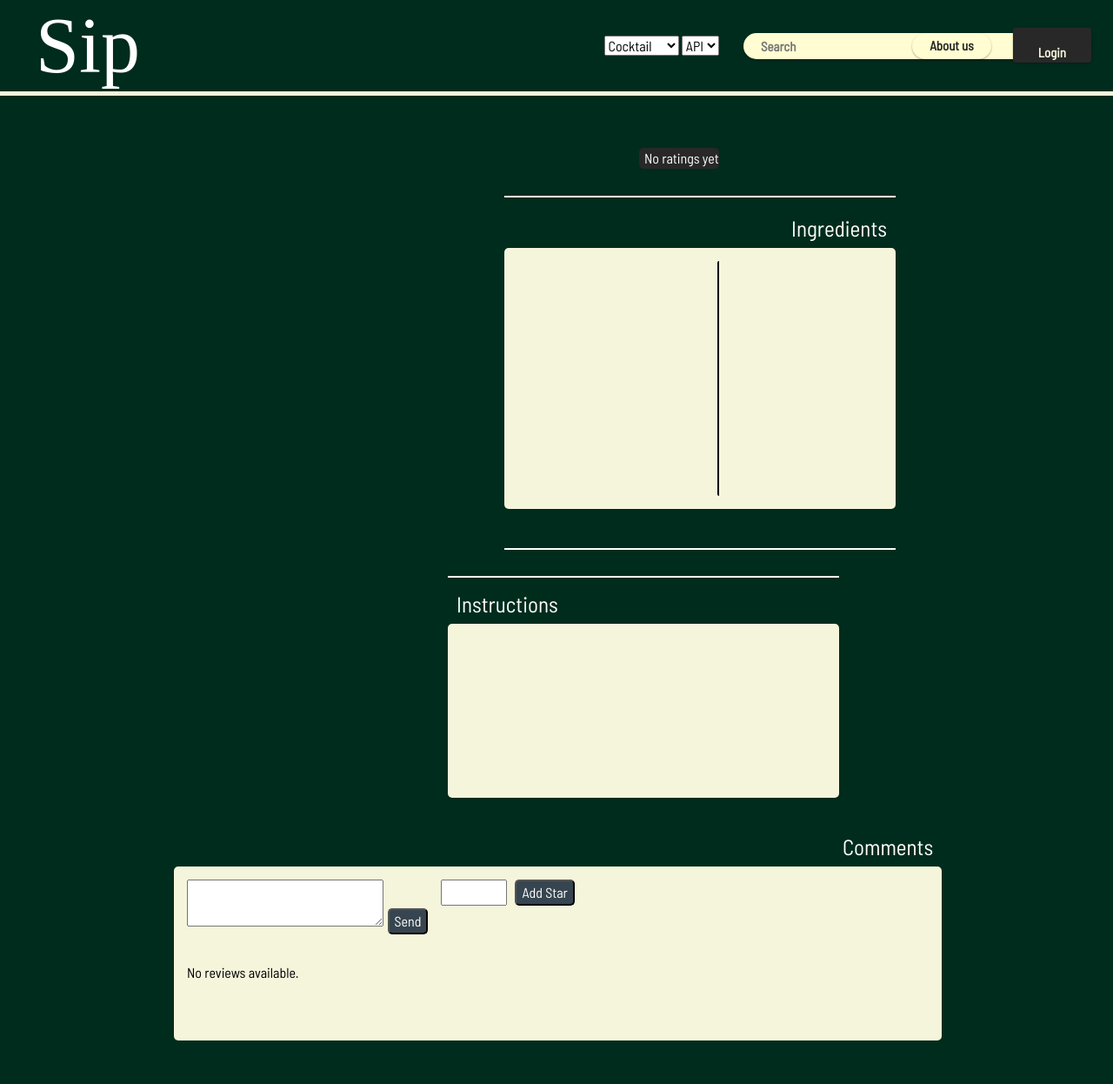
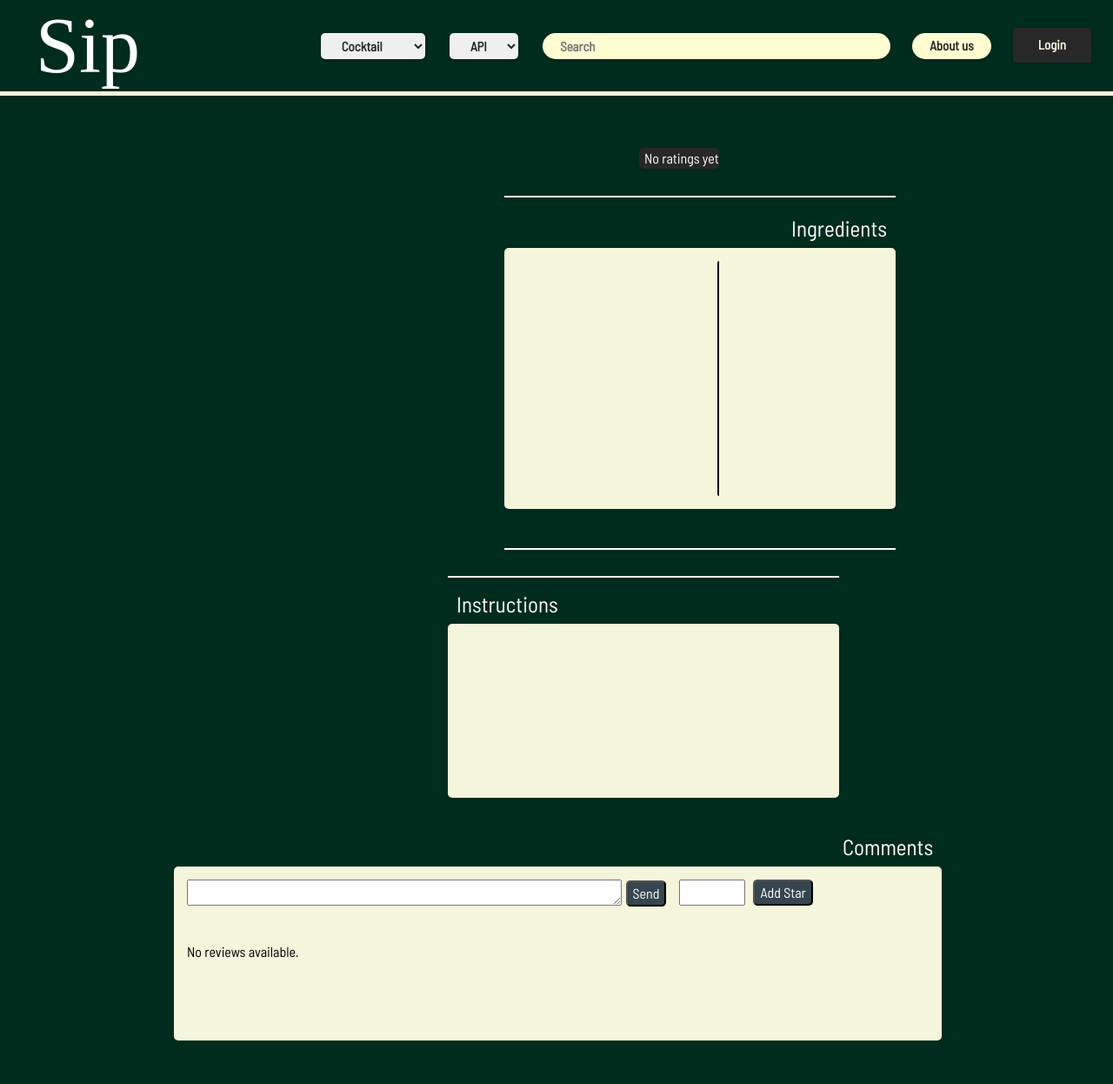
Before and after one commit to xNatthapol/SIP, a Django app: template SIP/templates/sip/cocktail_detail.html in a window 1280 px wide. Shown: the whole page at 87% size. Run offline with Django 4.2, Linux system fonts and the light colour scheme; the template is opened without the code that fills it, so the values that code supplies are empty; parts of the project's set-up code (start-up, migrations or seed data) failed here and were passed over; some libraries are stand-ins or nearby versions; some web fonts are replaced.

Commit message:
fix navbar and comment section

```diff
--- a/SIP/templates/sip/cocktail_detail.html
+++ b/SIP/templates/sip/cocktail_detail.html
@@ -214,6 +214,19 @@
         margin-right: 10px;
     }
 
+    textarea {
+        max-height: 30px;
+        min-height: 30px;
+        width: 500px;
+        min-width: 300px;
+        overflow: scroll;
+    }
+
+    #senddd {
+        position: relative;
+        top: -8px;
+    }
+
 </style>
 
 <!DOCTYPE html>
@@ -289,7 +302,7 @@
                     {% csrf_token %}
                     <textarea name="{{ comment_form.message.html_name }}" maxlength="255"> </textarea>
 
-                    <button class="send-butt" type="submit">Send</button>
+                    <button id="senddd" class="send-butt" type="submit">Send</button>
                 </form>
 
                 <!-- Star Form -->
--- a/SIP/templates/sip/navbar.html
+++ b/SIP/templates/sip/navbar.html
@@ -68,6 +68,7 @@
         word-wrap: break-word;
         /* padding-left: 20px;
         padding-right: 20px; */
+        margin-top: -9px;
     }
 
     .nav-link {
@@ -99,30 +100,51 @@
     #search {
         width: 400px;
     }
+
+    .sel {
+        font-family: 'Barlow Semi Condensed', sans-serif;
+        text-decoration: none;
+        /* background-color: #FFFDD1; */
+        border-radius: 5px;
+        box-shadow: rgba(0, 0, 0, 0.12) 0px 1px 3px, rgba(0, 0, 0, 0.24) 0px 1px 2px;
+        border: none;
+        margin-left: 25px;
+        font-size: 15px;
+        font-weight: 600;
+        color: #282828;
+        word-wrap: break-word;
+        padding-left: 20px;
+        padding-right: 20px;
+        margin-top: 5.5px;
+        height: 30px;
+        line-height: 11px;
+        list-style: none;
+    }
+
+    #argh {
+        list-style: none;
+    }
 </style>
 
 <nav class="navbar navbar-expand-lg navbar-dark">
     <a class="navbar-brand" href="{% url 'index' %}">Sip</a>
 
-    <form class="form-inline" method="post" action="{% url 'index' %}">
-        {% csrf_token %}
-        <ul class="nav-right">
+    <ul class="nav-right">
+        <form id="argh" class="form-inline" method="post" action="{% url 'index' %}">
+            {% csrf_token %}
             <li>
-                <select name="search_type">
+                <select class="sel" name="search_type">
                     <option value="cocktail" {% if search_type == 'cocktail' %}selected{% endif %}>Cocktail</option>
                     <option value="ingredient" {% if search_type == 'ingredient' %}selected{% endif %}>Ingredient</option>
                 </select>
-                <select name="search_by">
+                <select class="sel" name="search_by">
                     <option value="api" {% if search_by == 'api' %}selected{% endif %}>API</option>
                     <option value="db" {% if search_by == 'db' %}selected{% endif %}>DB</option>
                 </select>
                 <input class="about-us" type="text" id="search" name="search" placeholder="Search" value="{{ search_cocktail }}">
-<!--                <input class="search-button" type="submit" value/>-->
+                <!-- <input class="search-button" type="submit" value/> -->
             </li>
-        </ul>
-    </form>
-
-    <ul class="nav-right">
+        </form>
         <li>
             <!-- About Us -->
             <form action="https://github.com/xNatthapol/SIP/wiki" target="_blank">
```
